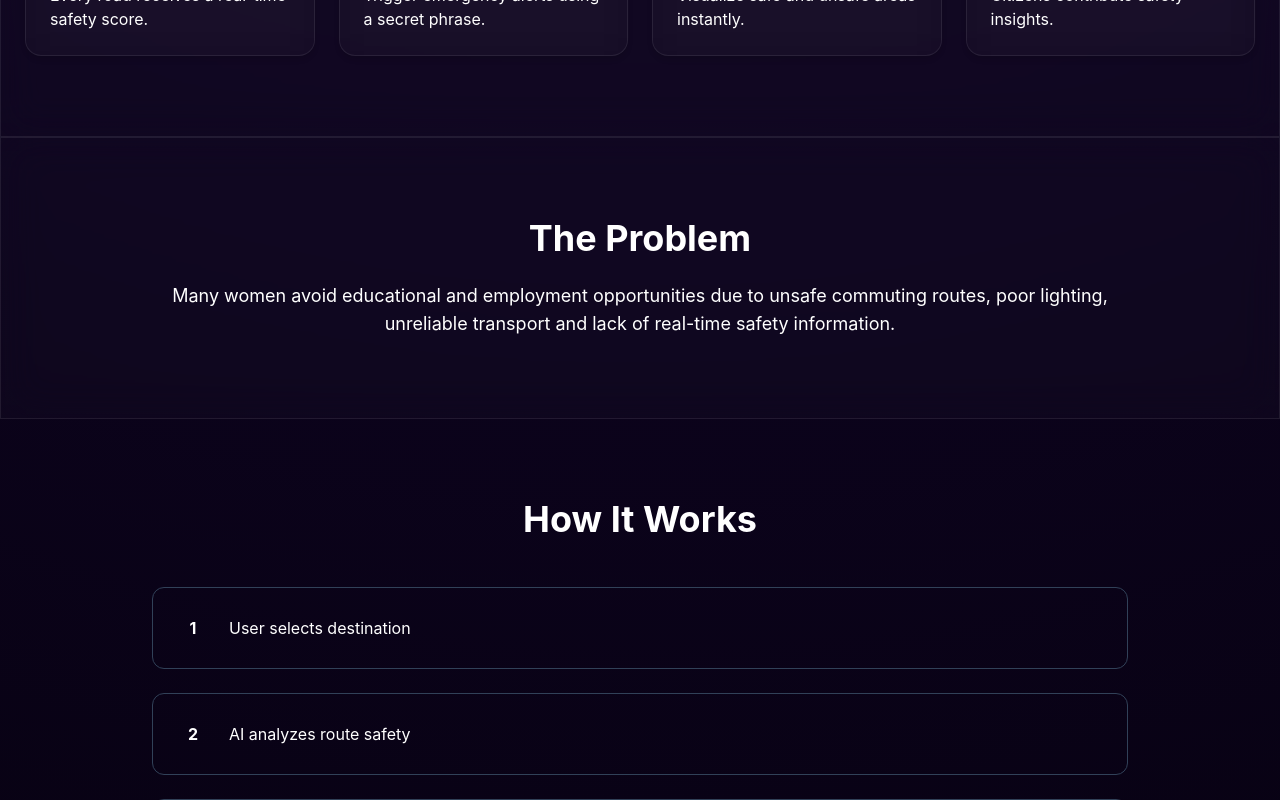
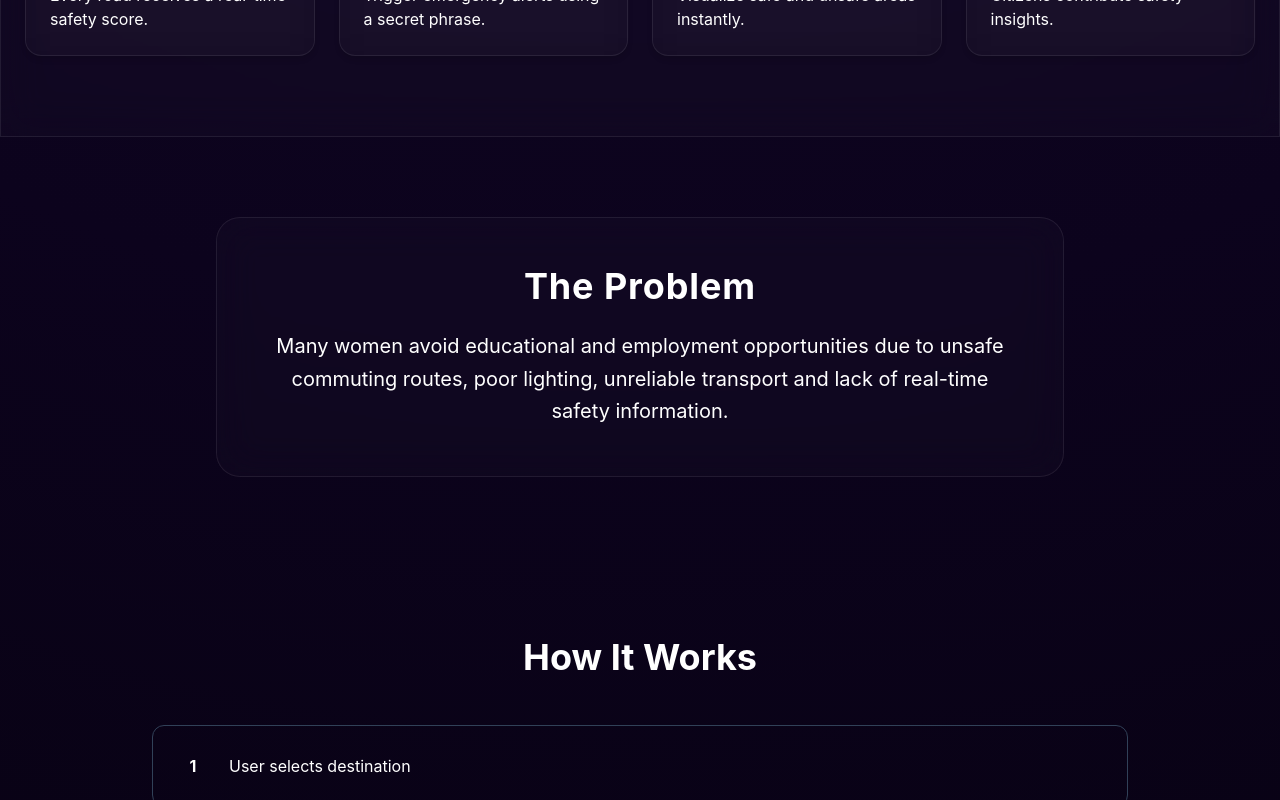
Before and after one commit to Leelasatyavijayeswarikopalli-22/HerGuardian, a React (Vite) app in the folder Frontend/: page / in a window 1280 px wide. Shown: the part 1200-2000 px from the top of the page. Built offline with nearby package versions, Linux system fonts and the light colour scheme.

Commit message:
Refactor ProblemSection component styling and structure

```diff
--- a/Frontend/src/components/ProblemSection.jsx
+++ b/Frontend/src/components/ProblemSection.jsx
@@ -1,24 +1,38 @@
 export default function ProblemSection() {
   return (
-    <section className="bg-white py-20">
+    <section className="py-20 text-white">
+      <div className="mx-auto max-w-4xl px-6 text-center">
 
-      <div className="mx-auto max-w-5xl px-6 text-center">
+        {/* The Unique Hover Box */}
+        <div className="group relative overflow-hidden rounded-3xl border-2 border-slate-800 bg-[#0B0A1F]/50 p-12
+                        transition-all duration-700 ease-out cursor-default
+                        hover:border-pink-500 hover:bg-slate-900/80
+                        hover:shadow-[0_0_40px_rgba(236,72,153,0.25)]">
 
-        <h2 className="mb-6 text-4xl font-bold">
+          {/* Background Ambient Glow (Fades in on hover) */}
+          <div className="absolute inset-0 bg-gradient-to-br from-pink-600/10 via-transparent to-purple-600/10
+                          opacity-0 transition-opacity duration-700 group-hover:opacity-100"></div>
+
+          {/* Content */}
+          <div className="relative z-10">
+            <h2 className="mb-6 text-4xl font-bold tracking-wide text-slate-200
+                           transition-all duration-500
+                           group-hover:text-pink-500 group-hover:drop-shadow-[0_0_15px_rgba(236,72,153,0.6)]">
               The Problem
             </h2>
 
-        <p className="text-lg text-slate-600">
-
+            <p className="text-xl leading-relaxed text-slate-400 transition-colors duration-500
+                          group-hover:text-slate-100">
               Many women avoid educational and employment
               opportunities due to unsafe commuting routes,
               poor lighting, unreliable transport and
               lack of real-time safety information.
-
             </p>
+          </div>
 
         </div>
 
+      </div>
     </section>
   );
 }
```
Lines whose indentation alone changed are shown as unchanged.
